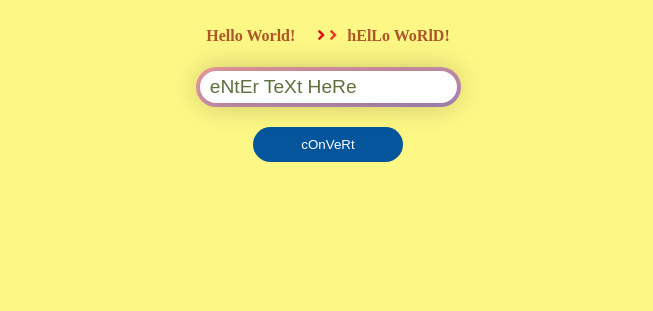
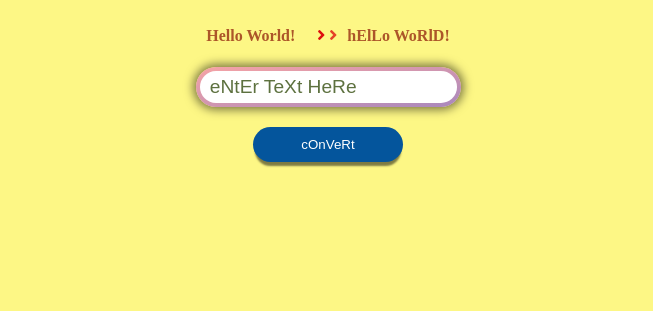
Before and after one commit to kyblockstacking/sPoNgEbOb-cAsE, a plain HTML site: page index.html in a window 1280 px wide. Shown: the part 489-800 px from the top of the page, without its empty margins (312-965 px from the left). Drawn offline with Linux system fonts and the light colour scheme.

Commit message:
add shadows

```diff
--- a/styles.css
+++ b/styles.css
@@ -84,15 +84,11 @@ body {
   padding: 5px;
   font-size: 1.2em;
   border: none;
-  box-shadow: 0px 0px 30px 0px rgba(0, 0, 0, 0.25);
+  outline: none;
 }
 
 .user-input::placeholder {
   color: #5d713f;
-}
-
-.user-input:focus {
-  outline: none;
 }
 
 .border-wrap {
@@ -100,6 +96,7 @@ body {
   padding: 4px;
   background: linear-gradient(to bottom right, #f6a3a5, #a988bd);
   border-radius: 20px;
+  box-shadow: 0px 0px 10px 3px rgba(0, 0, 0, 0.5);
 }
 
 .convert-button {
@@ -110,4 +107,6 @@ body {
   background-color: #04559c;
   color: #fff;
   border-radius: 20px;
+  box-shadow: 0 6px 2px -2px rgba(0, 0, 0, 0.5);
+  outline: none;
 }
```
